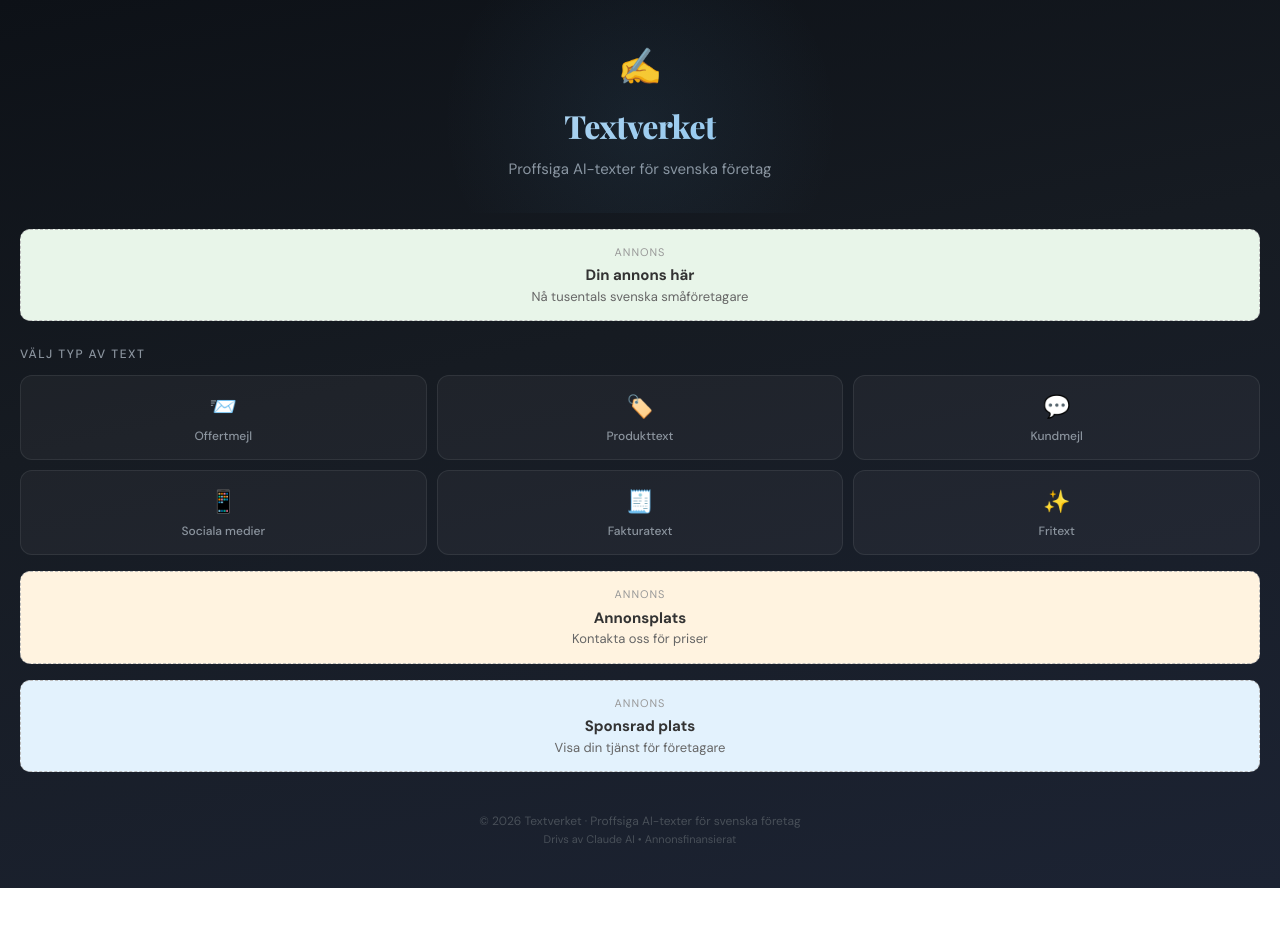
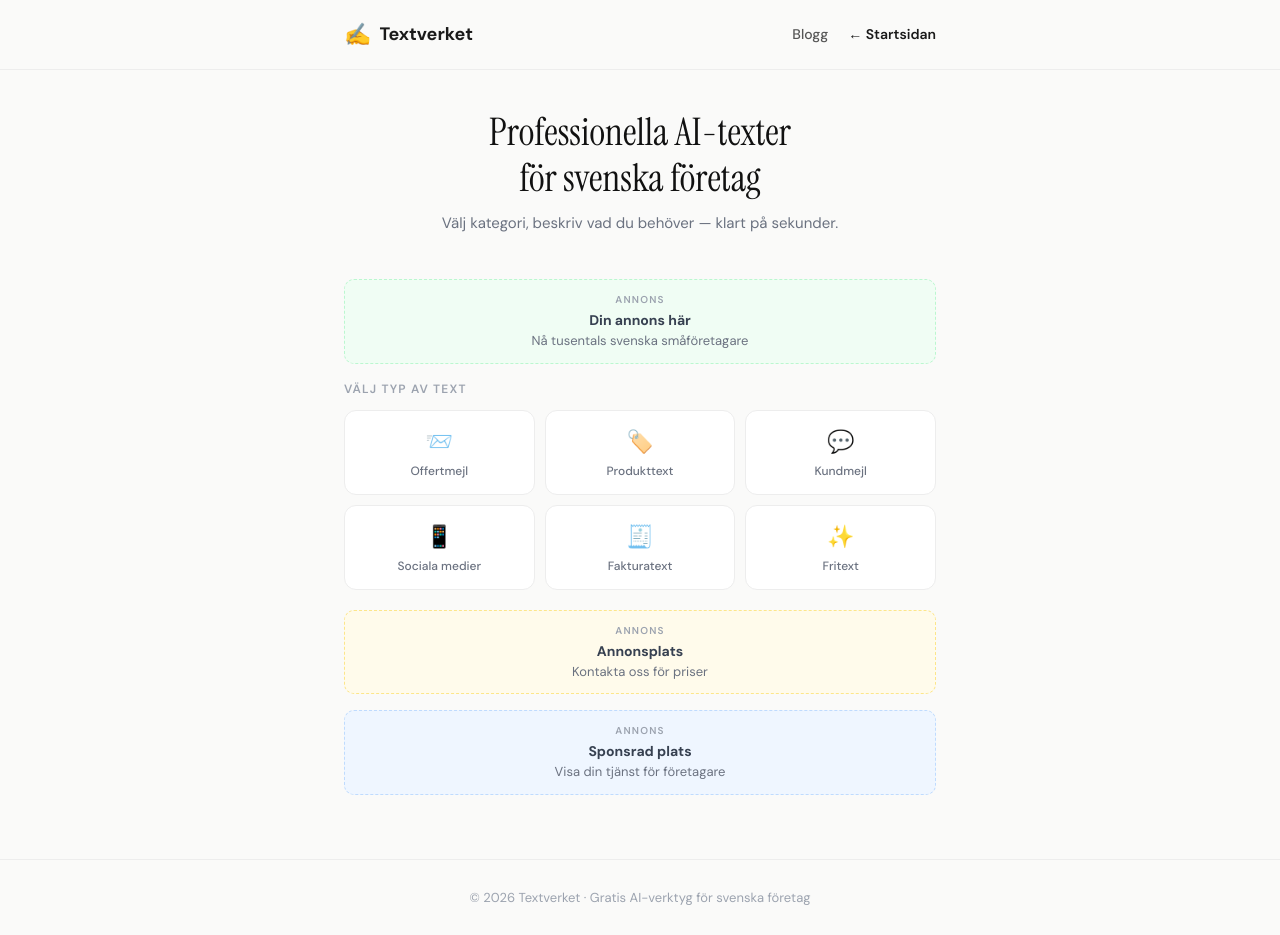
Before and after one commit to OscarBackman92/foretagskollen, a Next.js app: page /verktyg in a window 1280 px wide. Before the commit the page ends 888 px from the top, so only its background shows below. Built offline with nearby package versions, Linux system fonts and the light colour scheme.

Commit message:
redesign verktyg

```diff
--- a/app/verktyg/page.js
+++ b/app/verktyg/page.js
@@ -57,13 +57,20 @@ const AD_TEXTS = [
   {
     title: "Din annons här",
     desc: "Nå tusentals svenska småföretagare",
-    color: "#E8F5E9",
+    bg: "#F0FDF4",
+    border: "#BBF7D0",
   },
-  { title: "Annonsplats", desc: "Kontakta oss för priser", color: "#FFF3E0" },
+  {
+    title: "Annonsplats",
+    desc: "Kontakta oss för priser",
+    bg: "#FFFBEB",
+    border: "#FDE68A",
+  },
   {
     title: "Sponsrad plats",
     desc: "Visa din tjänst för företagare",
-    color: "#E3F2FD",
+    bg: "#EFF6FF",
+    border: "#BFDBFE",
   },
 ];
 
@@ -72,10 +79,10 @@ function AdBanner({ index = 0 }) {
   return (
     <div
       style={{
-        background: ad.color,
-        border: "1px dashed #bbb",
+        background: ad.bg,
+        border: `1px dashed ${ad.border}`,
         borderRadius: 10,
-        padding: "14px 18px",
+        padding: "12px 18px",
         textAlign: "center",
         margin: "16px 0",
         fontFamily: "'DM Sans', sans-serif",
@@ -83,19 +90,20 @@ function AdBanner({ index = 0 }) {
     >
       <div
         style={{
-          fontSize: 11,
-          color: "#999",
-          letterSpacing: 1,
+          fontSize: 10,
+          color: "#9CA3AF",
+          letterSpacing: 1.2,
           textTransform: "uppercase",
-          marginBottom: 4,
+          marginBottom: 3,
+          fontWeight: 600,
         }}
       >
         Annons
       </div>
-      <div style={{ fontWeight: 700, fontSize: 15, color: "#333" }}>
+      <div style={{ fontWeight: 700, fontSize: 14, color: "#374151" }}>
         {ad.title}
       </div>
-      <div style={{ fontSize: 13, color: "#666" }}>{ad.desc}</div>
+      <div style={{ fontSize: 13, color: "#6B7280" }}>{ad.desc}</div>
     </div>
   );
 }
@@ -177,81 +185,116 @@ export default function Textverket() {
     <div
       style={{
         minHeight: "100vh",
-        background:
-          "linear-gradient(168deg, #0D1117 0%, #161B22 40%, #1C2333 100%)",
+        background: "#FAFAF9",
         fontFamily: "'DM Sans', sans-serif",
-        color: "#E6EDF3",
+        color: "#1A1A1A",
       }}
     >
-      <link
-        href="https://fonts.googleapis.com/css2?family=DM+Sans:wght@400;500;700&family=Playfair+Display:wght@700;800&display=swap"
-        rel="stylesheet"
-      />
+      {/* Navbar */}
+      <div style={{ borderBottom: "1px solid #EDEDED" }}>
+        <nav
+          style={{
+            display: "flex",
+            justifyContent: "space-between",
+            alignItems: "center",
+            padding: "18px 24px",
+            maxWidth: 640,
+            margin: "0 auto",
+          }}
+        >
+          <a
+            href="/"
+            style={{
+              display: "flex",
+              alignItems: "center",
+              gap: 8,
+              textDecoration: "none",
+              color: "#1A1A1A",
+            }}
+          >
+            <span style={{ fontSize: 22 }}>✍️</span>
+            <span style={{ fontWeight: 700, fontSize: 18 }}>Textverket</span>
+          </a>
+          <div style={{ display: "flex", alignItems: "center", gap: 20 }}>
+            <a
+              href="/blogg"
+              style={{
+                fontSize: 14,
+                fontWeight: 500,
+                color: "#555",
+                textDecoration: "none",
+              }}
+            >
+              Blogg
+            </a>
+            <a
+              href="/"
+              style={{
+                fontSize: 14,
+                fontWeight: 600,
+                color: "#1A1A1A",
+                textDecoration: "none",
+                display: "flex",
+                alignItems: "center",
+                gap: 4,
+              }}
+            >
+              ← Startsidan
+            </a>
+          </div>
+        </nav>
+      </div>
 
-      {/* Header */}
+      {/* Hero */}
       <div
         style={{
-          padding: "40px 24px 32px",
+          maxWidth: 640,
+          margin: "0 auto",
+          padding: "40px 24px 28px",
           textAlign: "center",
-          position: "relative",
-          overflow: "hidden",
         }}
       >
-        <div
-          style={{
-            position: "absolute",
-            top: -80,
-            left: "50%",
-            transform: "translateX(-50%)",
-            width: 400,
-            height: 400,
-            background:
-              "radial-gradient(circle, rgba(99,179,237,0.08) 0%, transparent 70%)",
-            pointerEvents: "none",
-          }}
-        />
-        <div style={{ fontSize: 36, marginBottom: 8 }}>✍️</div>
         <h1
           style={{
-            fontFamily: "'Playfair Display', serif",
-            fontSize: 32,
-            fontWeight: 800,
-            margin: 0,
-            background: "linear-gradient(135deg, #E6EDF3 0%, #63B3ED 100%)",
-            WebkitBackgroundClip: "text",
-            WebkitTextFillColor: "transparent",
-            letterSpacing: -0.5,
+            fontFamily: "'Instrument Serif', serif",
+            fontSize: "clamp(28px, 5vw, 38px)",
+            fontWeight: 400,
+            margin: "0 0 10px",
+            color: "#111",
+            lineHeight: 1.2,
           }}
         >
-          Textverket
+          Professionella AI-texter
+          <br />
+          för svenska företag
         </h1>
         <p
           style={{
-            color: "#8B949E",
             fontSize: 15,
-            marginTop: 8,
-            fontWeight: 400,
+            color: "#6B7280",
+            margin: 0,
+            lineHeight: 1.6,
           }}
         >
-          Proffsiga AI-texter för svenska företag
+          Välj kategori, beskriv vad du behöver — klart på sekunder.
         </p>
       </div>
 
+      <div style={{ maxWidth: 640, margin: "0 auto", padding: "0 24px 48px" }}>
+
         {/* Ad banner top */}
-      <div style={{ padding: "0 20px" }}>
         <AdBanner index={0} />
-      </div>
 
         {/* Category selector */}
-      <div style={{ padding: "8px 20px 0" }}>
+        <div style={{ marginBottom: 20 }}>
           <div
             style={{
               fontSize: 12,
-            color: "#8B949E",
+              color: "#9CA3AF",
               textTransform: "uppercase",
-            letterSpacing: 1.5,
+              letterSpacing: 1.2,
               marginBottom: 12,
-            fontWeight: 500,
+              fontWeight: 600,
             }}
           >
             Välj typ av text
@@ -270,20 +313,20 @@ export default function Textverket() {
                   setTimeout(() => textareaRef.current?.focus(), 100);
                 }}
                 style={{
-                background:
-                  selected === cat.id
-                    ? "linear-gradient(135deg, #1A3A5C 0%, #1E4976 100%)"
-                    : "rgba(255,255,255,0.04)",
+                  background: selected === cat.id ? "#EFF6FF" : "#fff",
                   border:
                     selected === cat.id
-                    ? "1.5px solid #63B3ED"
-                    : "1.5px solid rgba(255,255,255,0.08)",
+                      ? "1.5px solid #2563EB"
+                      : "1.5px solid #EDEDED",
                   borderRadius: 12,
                   padding: "14px 8px",
                   cursor: "pointer",
                   textAlign: "center",
-                transition: "all 0.2s ease",
+                  transition: "all 0.15s ease",
                   transform: selected === cat.id ? "scale(1.03)" : "scale(1)",
+                  boxShadow: selected === cat.id
+                    ? "0 0 0 3px rgba(37,99,235,0.08)"
+                    : "none",
                 }}
               >
                 <div style={{ fontSize: 22, marginBottom: 4 }}>{cat.icon}</div>
@@ -291,7 +334,7 @@ export default function Textverket() {
                   style={{
                     fontSize: 12,
                     fontWeight: selected === cat.id ? 700 : 500,
-                  color: selected === cat.id ? "#63B3ED" : "#8B949E",
+                    color: selected === cat.id ? "#2563EB" : "#6B7280",
                   }}
                 >
                   {cat.label}
@@ -303,9 +346,7 @@ export default function Textverket() {
 
         {/* Input area */}
         {selected && (
-        <div
-          style={{ padding: "20px 20px 0", animation: "fadeIn 0.3s ease" }}
-        >
+          <div style={{ animation: "fadeIn 0.3s ease" }}>
             <textarea
               ref={textareaRef}
               value={input}
@@ -315,21 +356,19 @@ export default function Textverket() {
               style={{
                 width: "100%",
                 boxSizing: "border-box",
-              background: "rgba(255,255,255,0.04)",
-              border: "1.5px solid rgba(255,255,255,0.1)",
+                background: "#fff",
+                border: "1.5px solid #EDEDED",
                 borderRadius: 12,
                 padding: 16,
-              color: "#E6EDF3",
+                color: "#1A1A1A",
                 fontSize: 15,
                 fontFamily: "'DM Sans', sans-serif",
                 resize: "vertical",
                 outline: "none",
                 transition: "border-color 0.2s",
               }}
-            onFocus={(e) => (e.target.style.borderColor = "#63B3ED")}
-            onBlur={(e) =>
-              (e.target.style.borderColor = "rgba(255,255,255,0.1)")
-            }
+              onFocus={(e) => (e.target.style.borderColor = "#2563EB")}
+              onBlur={(e) => (e.target.style.borderColor = "#EDEDED")}
             />
 
             <button
@@ -341,9 +380,9 @@ export default function Textverket() {
                 padding: "14px 24px",
                 background:
                   loading || !input.trim()
-                  ? "rgba(99,179,237,0.2)"
-                  : "linear-gradient(135deg, #2563EB 0%, #3B82F6 100%)",
-              color: loading || !input.trim() ? "#63B3ED" : "#fff",
+                    ? "#F3F4F6"
+                    : "linear-gradient(135deg, #2563EB 0%, #059669 100%)",
+                color: loading || !input.trim() ? "#9CA3AF" : "#fff",
                 border: "none",
                 borderRadius: 12,
                 fontSize: 15,
@@ -363,12 +402,12 @@ export default function Textverket() {
         {error && (
           <div
             style={{
-            margin: "16px 20px",
+              marginTop: 16,
               padding: 14,
-            background: "rgba(239,68,68,0.1)",
-            border: "1px solid rgba(239,68,68,0.3)",
+              background: "#FFF5F5",
+              border: "1px solid #FED7D7",
               borderRadius: 10,
-            color: "#FCA5A5",
+              color: "#C53030",
               fontSize: 14,
             }}
           >
@@ -378,13 +417,14 @@ export default function Textverket() {
 
         {/* Result */}
         {result && (
-        <div style={{ padding: "20px 20px 0", animation: "fadeIn 0.4s ease" }}>
+          <div style={{ marginTop: 20, animation: "fadeIn 0.4s ease" }}>
             <div
               style={{
-              background: "rgba(255,255,255,0.05)",
-              border: "1.5px solid rgba(99,179,237,0.2)",
+                background: "#fff",
+                border: "1.5px solid #BFDBFE",
                 borderRadius: 14,
                 padding: 20,
+                boxShadow: "0 2px 12px rgba(37,99,235,0.06)",
               }}
             >
               <div
@@ -392,13 +432,13 @@ export default function Textverket() {
                   display: "flex",
                   justifyContent: "space-between",
                   alignItems: "center",
-                marginBottom: 12,
+                  marginBottom: 14,
                 }}
               >
                 <span
                   style={{
-                  fontSize: 12,
-                  color: "#63B3ED",
+                    fontSize: 11,
+                    color: "#2563EB",
                     fontWeight: 700,
                     textTransform: "uppercase",
                     letterSpacing: 1,
@@ -409,17 +449,11 @@ export default function Textverket() {
                 <button
                   onClick={handleCopy}
                   style={{
-                  background: copied
-                    ? "rgba(34,197,94,0.2)"
-                    : "rgba(255,255,255,0.08)",
-                  border:
-                    "1px solid " +
-                    (copied
-                      ? "rgba(34,197,94,0.4)"
-                      : "rgba(255,255,255,0.15)"),
+                    background: copied ? "#F0FDF4" : "#F9FAFB",
+                    border: `1px solid ${copied ? "#BBF7D0" : "#E5E7EB"}`,
                     borderRadius: 8,
-                  padding: "6px 14px",
-                  color: copied ? "#4ADE80" : "#8B949E",
+                    padding: "5px 14px",
+                    color: copied ? "#15803D" : "#6B7280",
                     fontSize: 12,
                     fontWeight: 600,
                     cursor: "pointer",
@@ -433,8 +467,8 @@ export default function Textverket() {
               <div
                 style={{
                   fontSize: 15,
-                lineHeight: 1.7,
-                color: "#C9D1D9",
+                  lineHeight: 1.75,
+                  color: "#374151",
                   whiteSpace: "pre-wrap",
                 }}
               >
@@ -445,21 +479,19 @@ export default function Textverket() {
         )}
 
         {/* Ad banner mid */}
-      <div style={{ padding: "0 20px" }}>
         <AdBanner index={1} />
-      </div>
 
         {/* History */}
         {history.length > 0 && (
-        <div style={{ padding: "8px 20px 0" }}>
+          <div style={{ marginBottom: 8 }}>
             <div
               style={{
                 fontSize: 12,
-              color: "#8B949E",
+                color: "#9CA3AF",
                 textTransform: "uppercase",
-              letterSpacing: 1.5,
+                letterSpacing: 1.2,
                 marginBottom: 10,
-              fontWeight: 500,
+                fontWeight: 600,
               }}
             >
               Senaste texter
@@ -472,26 +504,28 @@ export default function Textverket() {
                   setCopied(false);
                 }}
                 style={{
-                background: "rgba(255,255,255,0.03)",
-                border: "1px solid rgba(255,255,255,0.06)",
+                  background: "#fff",
+                  border: "1px solid #EDEDED",
                   borderRadius: 10,
                   padding: "12px 14px",
                   marginBottom: 8,
                   cursor: "pointer",
-                transition: "background 0.2s",
+                  transition: "border-color 0.15s, box-shadow 0.15s",
+                }}
+                onMouseEnter={(e) => {
+                  e.currentTarget.style.borderColor = "#BFDBFE";
+                  e.currentTarget.style.boxShadow = "0 1px 6px rgba(37,99,235,0.08)";
+                }}
+                onMouseLeave={(e) => {
+                  e.currentTarget.style.borderColor = "#EDEDED";
+                  e.currentTarget.style.boxShadow = "none";
                 }}
               >
                 <div style={{ display: "flex", justifyContent: "space-between" }}>
-                <span
-                  style={{
-                    fontSize: 13,
-                    fontWeight: 600,
-                    color: "#C9D1D9",
-                  }}
-                >
+                  <span style={{ fontSize: 13, fontWeight: 600, color: "#1A1A1A" }}>
                     {item.category}
                   </span>
-                <span style={{ fontSize: 11, color: "#484F58" }}>
+                  <span style={{ fontSize: 11, color: "#9CA3AF" }}>
                     {item.time.toLocaleTimeString("sv-SE", {
                       hour: "2-digit",
                       minute: "2-digit",
@@ -501,7 +535,7 @@ export default function Textverket() {
                 <div
                   style={{
                     fontSize: 12,
-                  color: "#6E7681",
+                    color: "#6B7280",
                     marginTop: 4,
                     overflow: "hidden",
                     textOverflow: "ellipsis",
@@ -516,23 +550,21 @@ export default function Textverket() {
         )}
 
         {/* Bottom ad */}
-      <div style={{ padding: "0 20px" }}>
         <AdBanner index={2} />
       </div>
 
       {/* Footer */}
-      <div
+      <footer
         style={{
           textAlign: "center",
-          padding: "24px 20px 40px",
-          color: "#484F58",
-          fontSize: 12,
+          padding: "28px",
+          color: "#9CA3AF",
+          fontSize: 13,
+          borderTop: "1px solid #EDEDED",
         }}
       >
-        © 2026 Textverket · Proffsiga AI-texter för svenska företag
-        <br />
-        <span style={{ fontSize: 11 }}>Drivs av Claude AI • Annonsfinansierat</span>
-      </div>
+        © 2026 Textverket · Gratis AI-verktyg för svenska företag
+      </footer>
 
       <style>{`
         @keyframes fadeIn {
```
Lines whose indentation alone changed are shown as unchanged.
